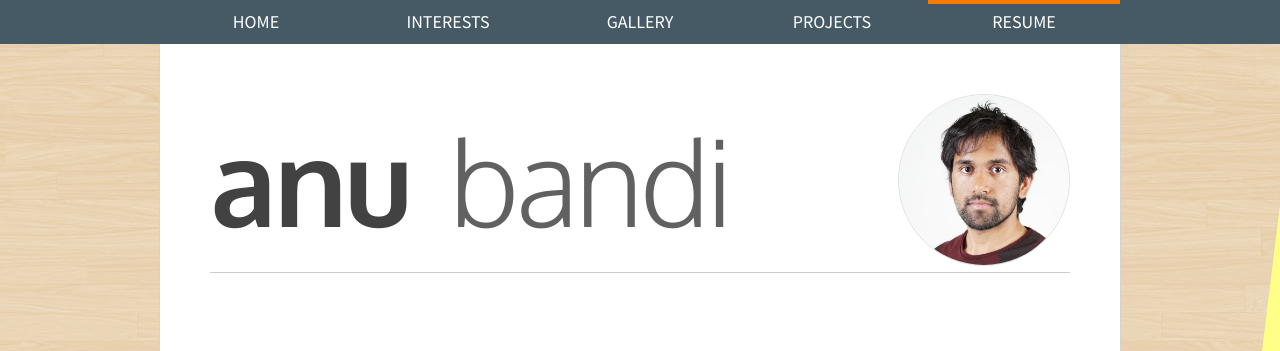
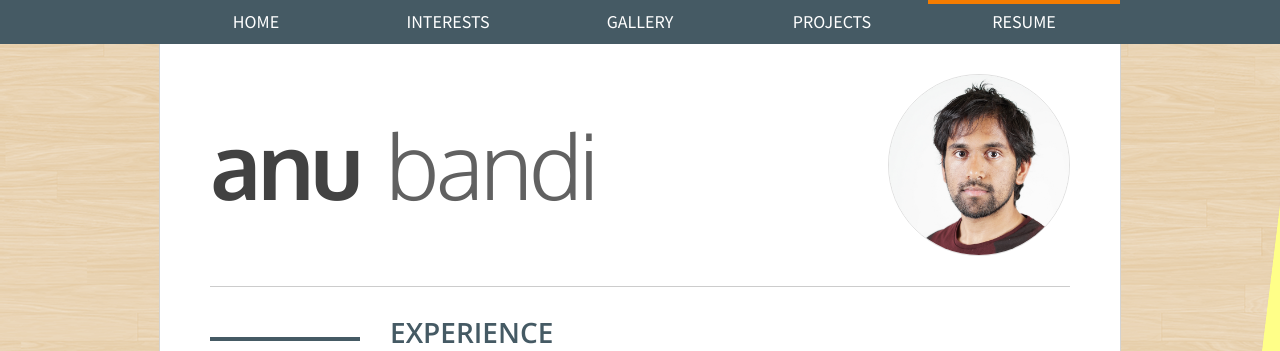
Before and after one commit to ultimateanu/ultimateanu.github.io, a website: page resume/index.html in a window 1280 px wide. Shown: the top 351 px of the page. Drawn offline with nearby package versions, Linux system fonts and the light colour scheme; a web font is replaced by a local one.

Commit message:
Revert "making name huge"
This reverts commit 90154ae15afb293d90636da5754cdd35a45e53ad.

```diff
--- a/styles/resume.scss
+++ b/styles/resume.scss
@@ -51,7 +51,7 @@ section {
 #name-container {
   @include display-flex;
   @include align-items(center);
-  margin-top: $content-side-padding;
+  margin: 30px 0;
 }
 .name-left {
   @include flex-basis($left-section-width);
@@ -60,12 +60,12 @@ section {
   @include flex-grow(1);
 }
 #name-hr {
-  margin: 6px 0 80px 0;
+  margin: 0 0 30px 0;
 }
 
 %resume-name-base {
   font-family: 'Oxygen', sans-serif;
-  font-size: 120px;
+  font-size: 91.5px;
   letter-spacing: -3px;
 }
 #resume-first-name {
@@ -77,11 +77,11 @@ section {
   @extend %resume-name-base;
   font-weight: 300;
   color: #616161;
-  margin-left: 40px;  // HACK: makes the font line up.
+  margin-left: -4px;  // HACK: makes the font line up.
 }
 
 #face-profile {
-  max-width: 170px;
+  max-width: 180px;
   border-radius: 50%;
   border: 1px solid #E0E0E0;
 }
```
Also changed, not shown: styles/resume.css.
